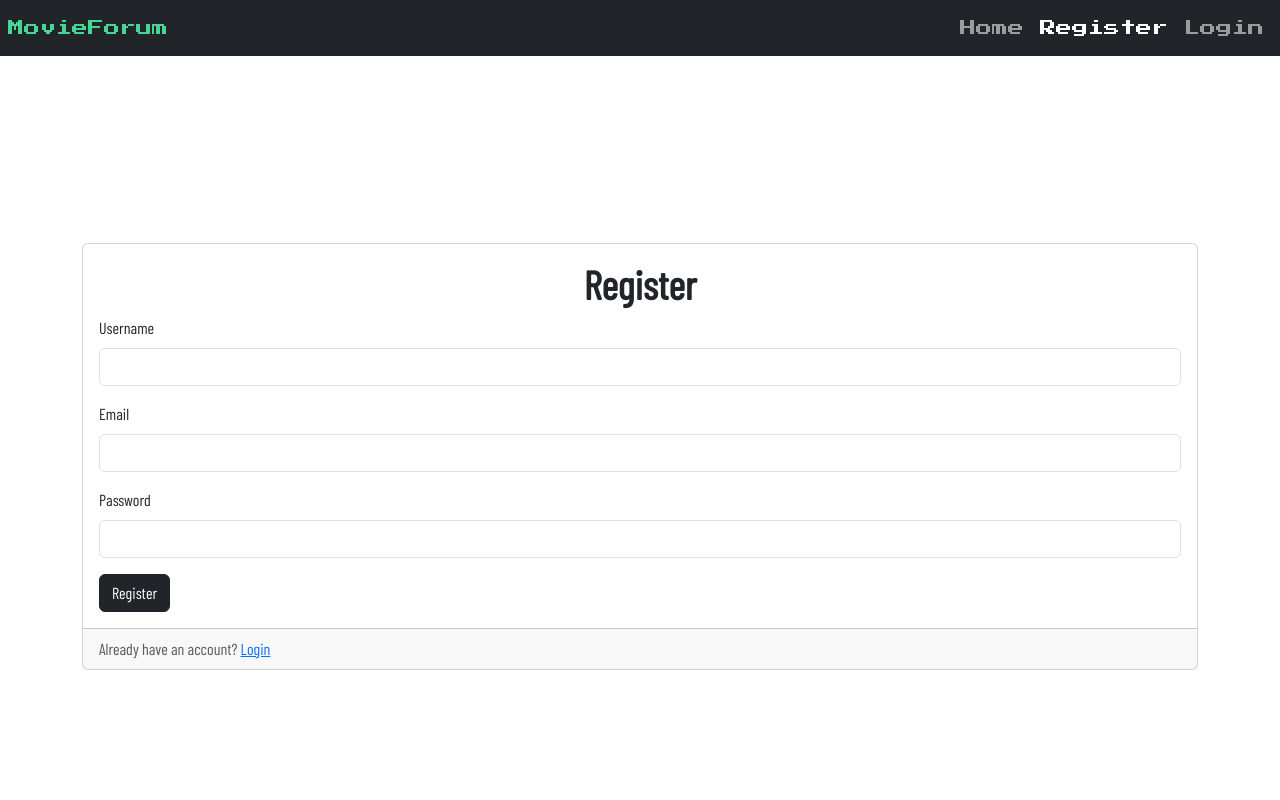
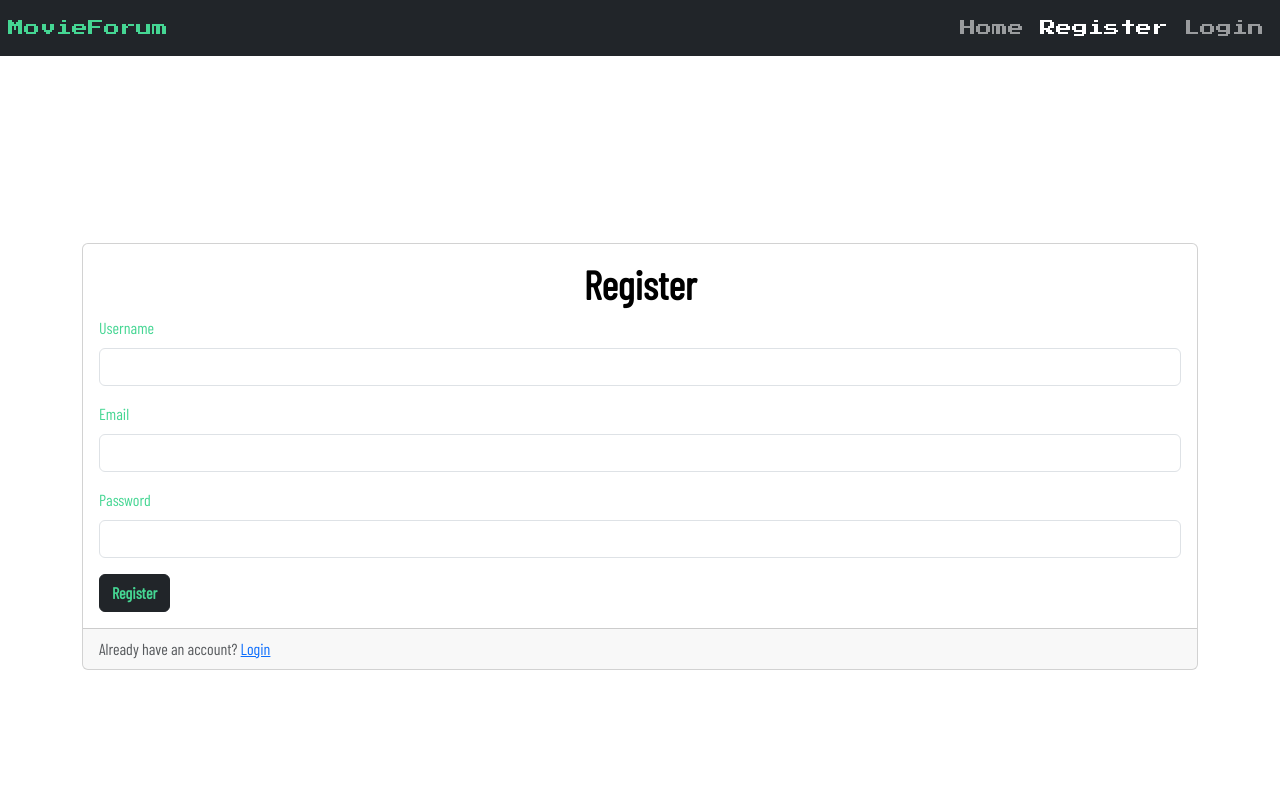
Before and after one commit to mattiacoli/webapp-react, a React (Vite) app: page /register in a window 1280 px wide. Shown: the top 800 px of the page. Built offline with nearby package versions, Linux system fonts and the light colour scheme.

Commit message:
Refactor Login and Register components: update styles for card body and buttons to enhance visual consistency

```diff
--- a/src/pages/auth/Login.jsx
+++ b/src/pages/auth/Login.jsx
@@ -4,8 +4,8 @@ export default function Login() {
   return (
     <div className="container d-flex justify-content-center align-items-center vh-100">
       <div className="card w-100">
-        <div className="card-body">
-          <h5 className="card-title text-center fw-bolder fs-1">Login</h5>
+        <div className="card-body " style={{ color: 'var(--mv-primary)' }}>
+          <h5 className="card-title text-center text-black fw-bolder fs-1">Login</h5>
           <form>
             <div className="mb-3">
               <label htmlFor="email" className="form-label">Email address</label>
@@ -15,7 +15,7 @@ export default function Login() {
               <label htmlFor="password" className="form-label">Password</label>
               <input type="password" className="form-control" id="password" />
             </div>
-            <button type="submit" className="btn btn-dark">Login</button>
+            <button type="submit" className="btn btn-dark fw-bold" style={{ color: 'var(--mv-primary)' }}>Login</button>
           </form>
         </div>
         <div className="card-footer text-muted">
--- a/src/pages/auth/Register.jsx
+++ b/src/pages/auth/Register.jsx
@@ -6,9 +6,9 @@ export default function Register() {
 
     <div className="container d-flex justify-content-center align-items-center vh-100">
 
-      <div className="card w-100">
-        <div className="card-body">
-          <h5 className="card-title text-center fw-bolder fs-1">Register</h5>
+      <div className="card w-100" >
+        <div className="card-body" style={{ color: 'var(--mv-primary)' }}>
+          <h5 className="card-title text-center text-black fw-bolder fs-1">Register</h5>
           <form>
             <div className="mb-3">
               <label htmlFor="username" className="form-label">Username</label>
@@ -22,7 +22,7 @@ export default function Register() {
               <label htmlFor="password" className="form-label">Password</label>
               <input type="password" className="form-control" id="password" />
             </div>
-            <button type="submit" className="btn btn-dark">Register</button>
+            <button type="submit" className="btn btn-dark fw-bold" style={{ color: 'var(--mv-primary)' }} >Register</button>
           </form>
         </div>
         <div className="card-footer text-muted">
```
